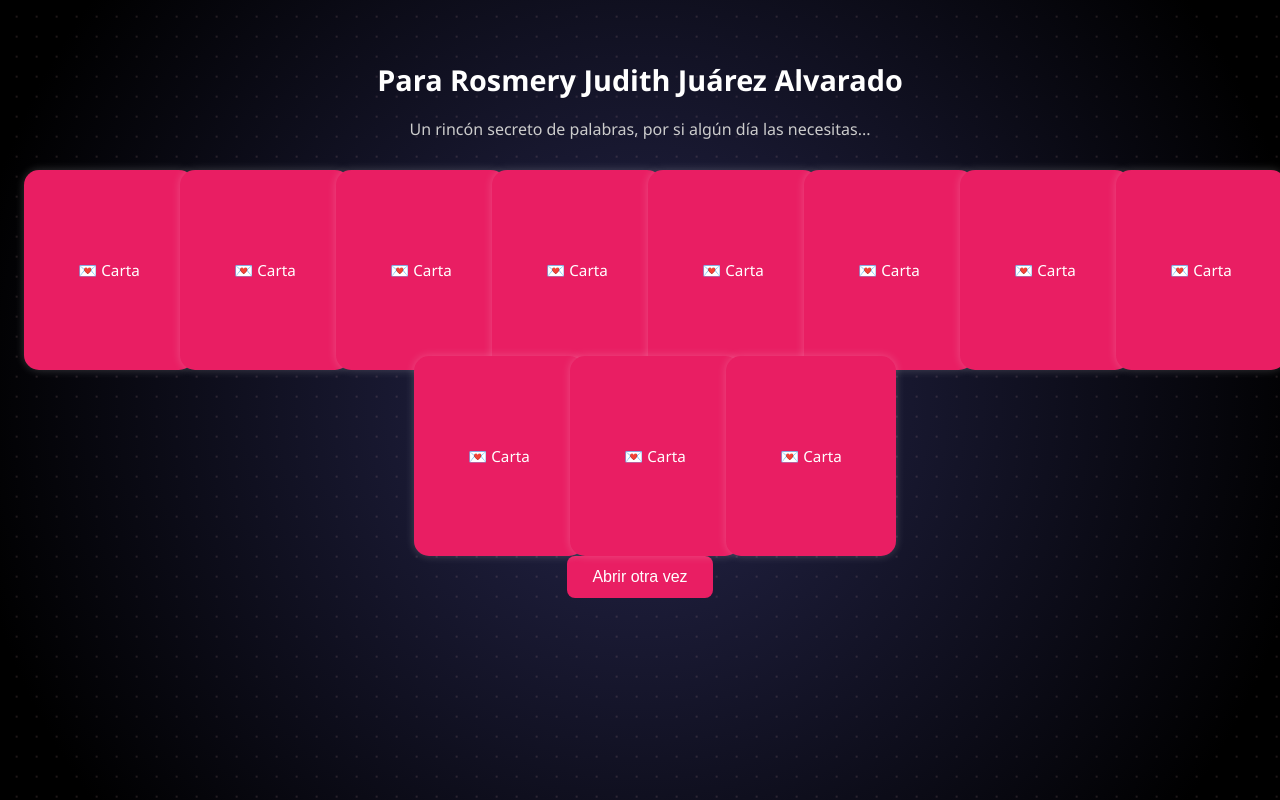
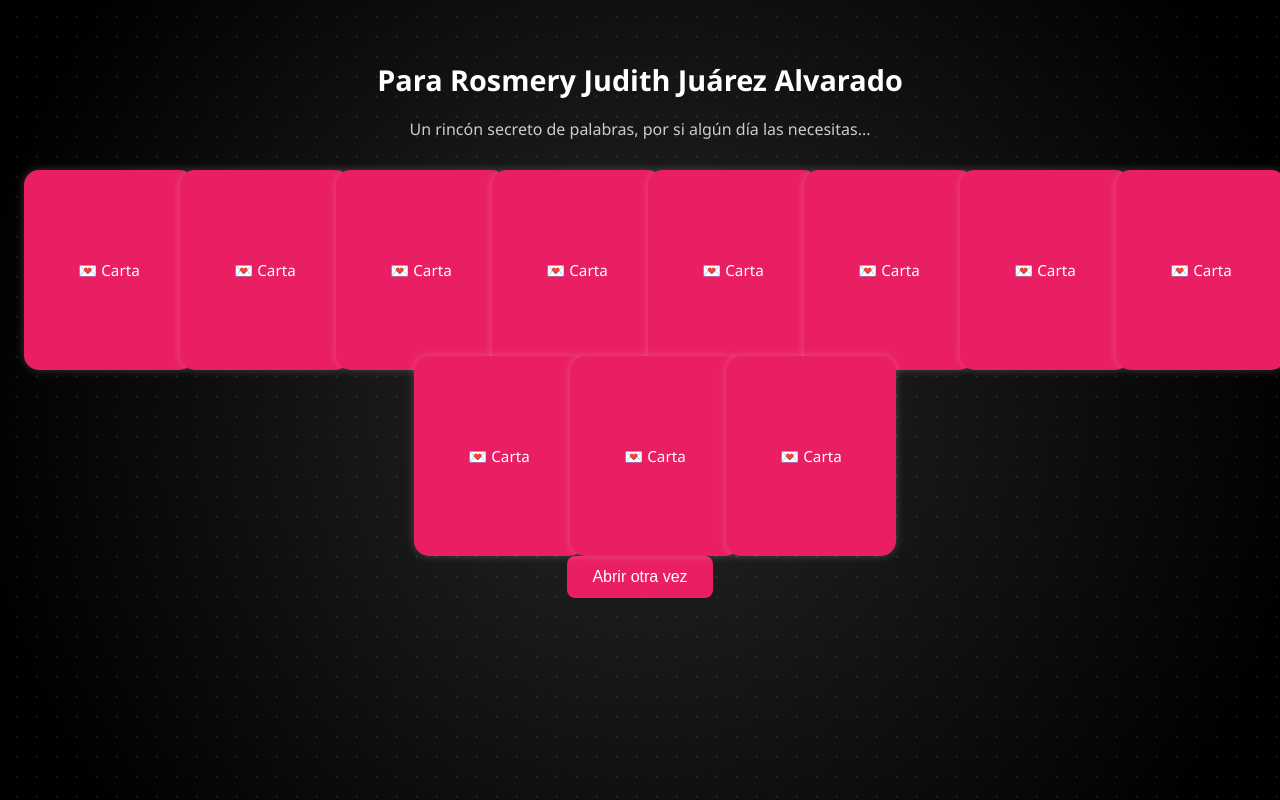
Before and after one commit to juniorzeta03/detalle, a plain HTML site: page index.html in a window 1280 px wide. Drawn offline with Linux system fonts and the light colour scheme.

Commit message:
Actualizar estilos.css

```diff
--- a/estilos.css
+++ b/estilos.css
@@ -14,7 +14,7 @@ body {
   left: 0;
   width: 100%;
   height: 100%;
-  background: radial-gradient(circle, #224 10%, #000 90%);
+  background: radial-gradient(circle, #222 10%, #000 90%);
   z-index: -1;
   overflow: hidden;
 }
```
